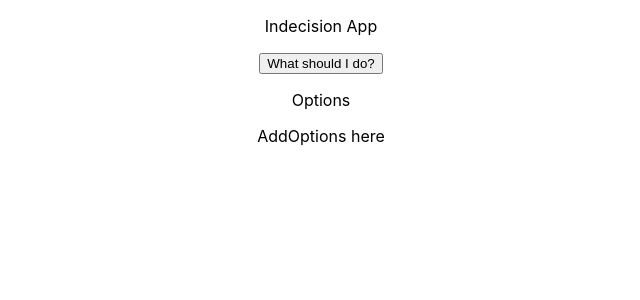
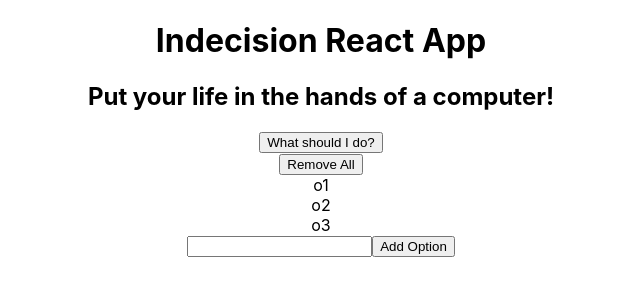
Before and after one commit to sharanjitsandhu/React-App-Indecision, a React (Create React App) app: page / in a window 1280 px wide. Shown: the top 300 px of the page, without its empty margins (319-959 px from the left). Built offline with nearby package versions, Linux system fonts and the light colour scheme; the HTML template or start-up script is replaced by a standard one.

Commit message:
Added the functionality to add remove and randomly pick options

```diff
--- a/src/App.js
+++ b/src/App.js
@@ -1,19 +1,69 @@
-import React from 'react';
+import React, { Component } from 'react';
 import Action from './components/Action';
 import Options from './components/Options';
 import AddOption from './components/AddOption';
+import Header from './components/Header';
 
 import './App.css';
 
-function App() {
-  return (
-    <div className="App">
-      <p>Indecision App</p>
-      <Action />
-      <Options />
-      <AddOption />
-    </div>
-  );
+class App extends Component {
+  constructor(props) {
+    super(props);
+    // binding with current component instances
+    this.handleDeleteOptions = this.handleDeleteOptions.bind(this);
+    this.handlePick = this.handlePick.bind(this);
+    this.handleAddOptionP = this.handleAddOptionP.bind(this);
+
+    this.state = {
+      //options: ['o1', 'o2', 'o3']
+      options: ['o1', 'o2', 'o3']
+    };
+  }
+
+  handleDeleteOptions() {
+    this.setState(() => {
+      return {
+        options: []
+      };
+    });
+  }
+
+  handlePick() {
+    const randomNum = Math.floor(Math.random() * this.state.options.length);
+    const option = this.state.options[randomNum];
+    alert(option);
+  }
+
+  handleAddOptionP(option) {
+    console.log(option);
+    this.setState(prevState => {
+      return {
+        // options: prevState.options.concat([option])
+        options: prevState.options.concat(option)
+      };
+    });
+  }
+
+  render() {
+    const title = 'Indecision React App';
+    const subtitle = 'Put your life in the hands of a computer!';
+    // const options = ['o1', 'o2', 'o3'];
+
+    return (
+      <div className="App">
+        <Header title={title} subtitle={subtitle} />
+        <Action
+          hasOptions={this.state.options.length > 0}
+          handlePick={this.handlePick}
+        />
+        <Options
+          options={this.state.options}
+          handleDeleteOptions={this.handleDeleteOptions}
+        />
+        <AddOption handleAddOptionP={this.handleAddOptionP} />
+      </div>
+    );
+  }
 }
 
 export default App;
--- a/src/components/Action.js
+++ b/src/components/Action.js
@@ -4,7 +4,12 @@
   render() {
     return (
       <div>
-        <button>What should I do?</button>
+        <button
+          onClick={this.props.handlePick}
+          disabled={!this.props.hasOptions}
+        >
+          What should I do?
+        </button>
       </div>
     );
   }
--- a/src/components/AddOption.js
+++ b/src/components/AddOption.js
@@ -1,10 +1,25 @@
 import React, { Component } from 'react';
 
 export class AddOption extends Component {
+  constructor(props) {
+    super(props);
+    this.handleAddOption = this.handleAddOption.bind(this);
+  }
+  handleAddOption(e) {
+    e.preventDefault();
+
+    const option = e.target.elements.option.value.trim();
+    if (option) {
+      this.props.handleAddOptionP(option);
+    }
+  }
   render() {
     return (
       <div>
-        <p>AddOptions here</p>
+        <form onSubmit={this.handleAddOption}>
+          <input type="text" name="option" />
+          <button>Add Option</button>
+        </form>
       </div>
     );
   }
--- /dev/null
+++ b/src/components/Header.js
@@ -0,0 +1,15 @@
+import React, { Component } from 'react';
+
+export class Header extends Component {
+  render() {
+    //console.log('Header', this.props);
+    return (
+      <div>
+        <h1>{this.props.title}</h1>
+        <h2>{this.props.subtitle}</h2>
+      </div>
+    );
+  }
+}
+
+export default Header;
--- /dev/null
+++ b/src/components/Option.js
@@ -0,0 +1,10 @@
+import React, { Component } from 'react';
+
+export class Option extends Component {
+  render() {
+    //console.log('Option', this.props);
+    return <div>{this.props.optionText}</div>;
+  }
+}
+
+export default Option;
--- a/src/components/Options.js
+++ b/src/components/Options.js
@@ -1,10 +1,15 @@
 import React, { Component } from 'react';
+import Option from './Option';
 
 export class Options extends Component {
   render() {
+    //console.log('Options', this.props);
     return (
       <div>
-        <p>Options</p>
+        <button onClick={this.props.handleDeleteOptions}>Remove All</button>
+        {this.props.options.map(option => (
+          <Option key={option} optionText={option} />
+        ))}
       </div>
     );
   }
```
